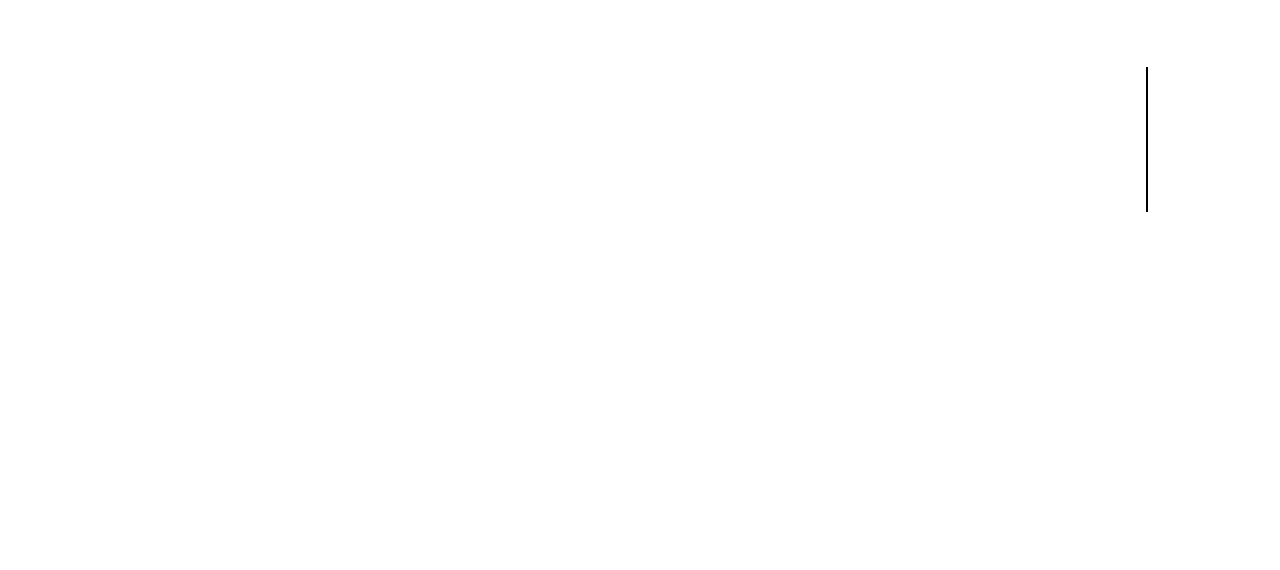
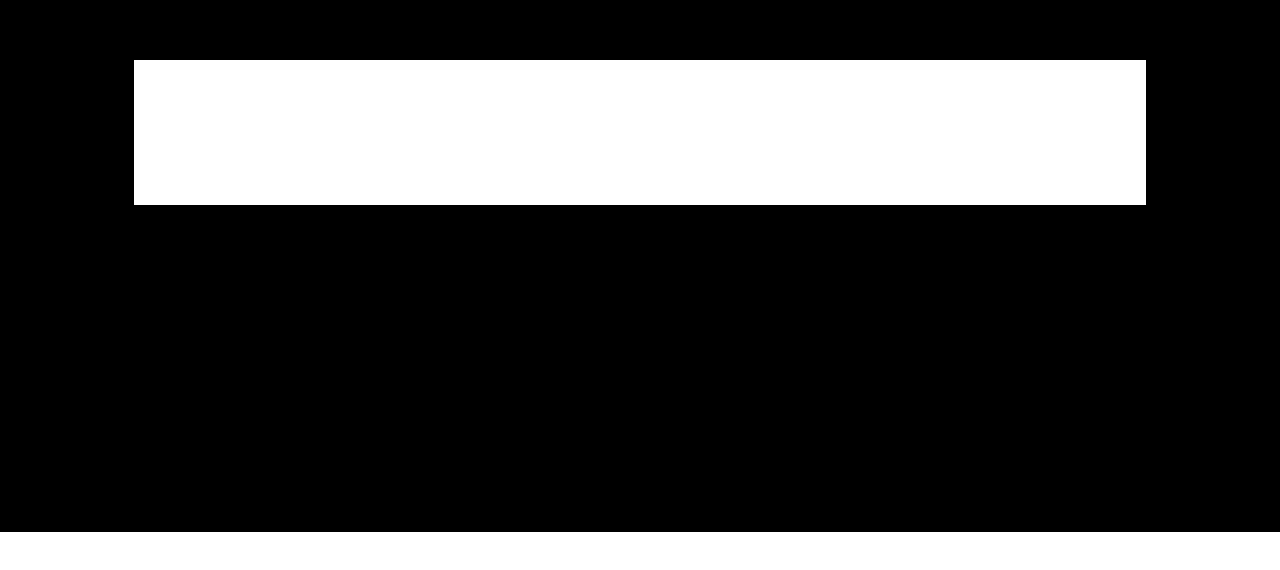
Before and after one commit to WendelFrancy/portfolio-wf, a React (Vite) app: page / in a window 1280 px wide. Shown: the part 268-838 px from the top of the page. Built offline with nearby package versions, Linux system fonts and the light colour scheme.

Commit message:
New Animation

```diff
--- a/src/components/home/StsHome.ts
+++ b/src/components/home/StsHome.ts
@@ -1,11 +1,35 @@
 import styled, { keyframes } from "styled-components";
+
+const divTransition = keyframes`
+    0% {
+        width: 100%;
+    }
+    20% {
+        width: 0%;
+    }
+    50%{
+        width: 0%;
+    }
+    70% {
+        width: 100%;
+    }
+`;
 
 export const BgHome = styled.div`
     display: grid;
-    grid-template-rows: 60% 40%;
-    align-items: end;
+    position: relative;
+    place-items: center;
     justify-items: center;
     height: 100vh;
+    &:before {
+        position: absolute;
+        z-index: 1;
+        content: '';
+        background-color: black;
+        width: 100%;
+        height: 100%;
+        animation: ${divTransition} 5s ease-in-out;
+    }
 `;
 
 /*Animação para o text reveal na Home Page - Usado no Component HomeWelcome*/
@@ -13,13 +37,13 @@ const textSlide = keyframes`
     0% {
         width: 100%;
     }
-    40% {
+    20% {
         width: 0%;
     }
-    70%{
+    50%{
         width: 0%;
     }
-    90% {
+    70% {
         width: 100%;
     }
 `;
@@ -37,7 +61,7 @@ export const HomeWelcome = styled.h1`
         background-color: white;
         width: 100%;
         height: 100%;
-        animation: ${textSlide} 8s ease-in-out;
+        animation: ${textSlide} 7s ease-in-out;
         animation-iteration-count: 1;
         animation-fill-mode: forwards;
     }
@@ -50,28 +74,3 @@ export const HomeWelcome = styled.h1`
     WHAT IF I CUT IN OTHERS WAYS? LIKE TOP(RIGHT TO LEFT) AND DOWN(LEFT TO RIGHT) AND BEFORE CUT
     LEFT(DOWN TO TOP) AND RIGHT(TOP TO DOWN), IT MIGHT BE A GREAT ANIMATION.
     */
-
-
-
-export const TransitionAnmContainer = styled.div`
-    display: grid;
-    grid-template-columns: 50% 50%;
-`;
-
-export const TransitionAnmLeft = styled.div`
-    position: absolute;
-    down: 0;
-    left: 0;
-    height: 50%;
-    width: 100%;
-    background-color: black;
-`;
-
-export const TransitionAnmRight = styled.div`
-    position: absolute;
-    top: 0;
-    right: 0;
-    height: 50%;
-    width: 100%;
-    background-color: black;
-`;
```
